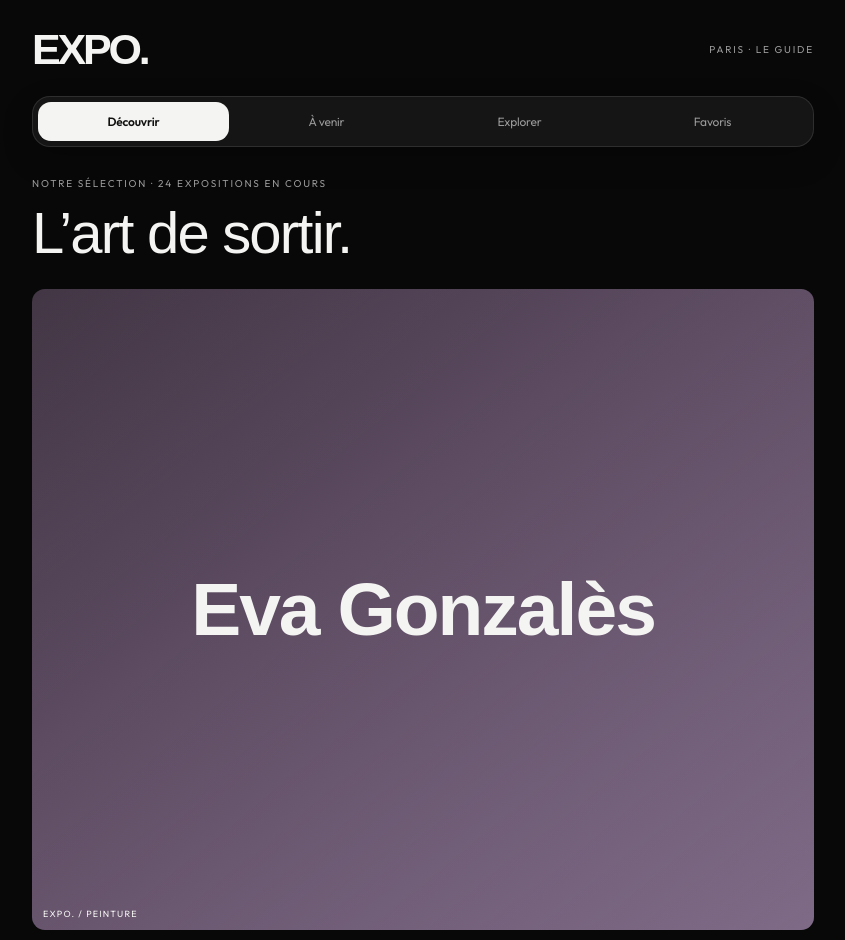
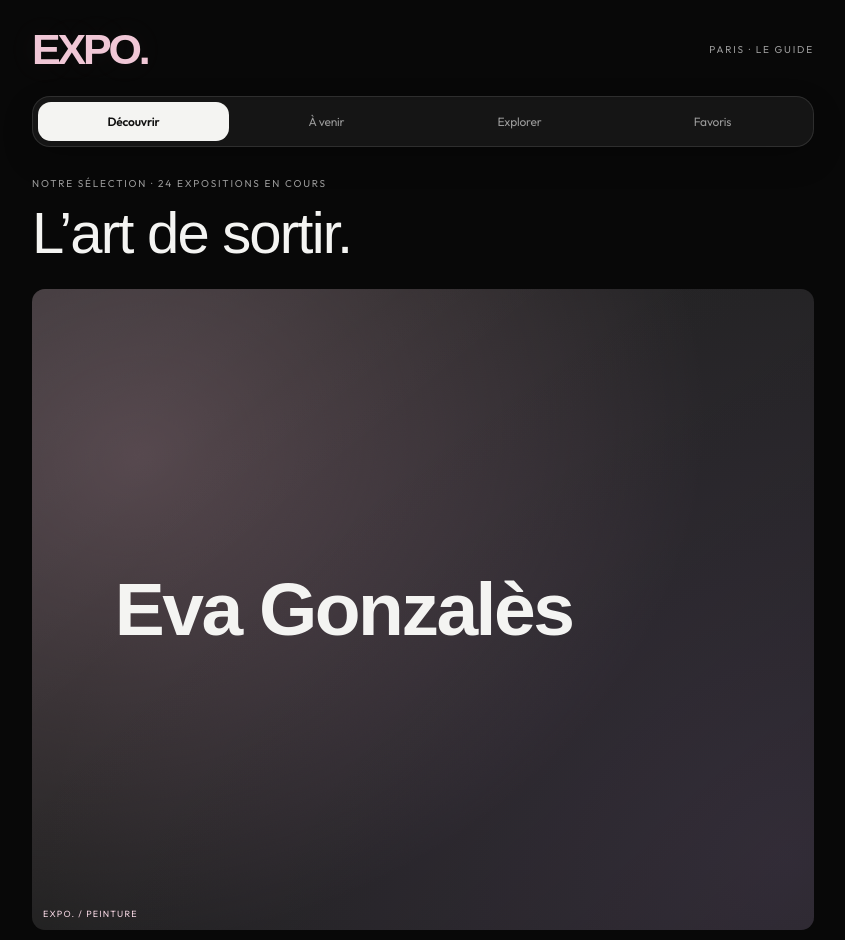
Before and after one commit to jeromelemoine75/Expo-paris, a plain HTML site: page index.html in a window 1280 px wide. Shown: the top 940 px of the page, without its empty margins (217-1062 px from the left). Drawn offline with Linux system fonts and the light colour scheme; a web font is replaced by a local one.

Commit message:
Pale pink EXPO logo and polished editorial placeholders

```diff
--- a/style.css
+++ b/style.css
@@ -67,3 +67,13 @@ body,button,input,select{font-family:'Outfit',sans-serif}
 .search{border-radius:12px;padding:16px}
 .link{border-radius:12px}
 @media(prefers-reduced-motion:reduce){.tile,.tile.is-visible{opacity:1;transform:none!important;transition:none!important}.tile .art img{transform:none!important;transition:none!important}}
+
+/* EXPO. editorial palette */
+.logo{color:#f0c7d6;text-shadow:0 0 35px rgba(240,199,214,.08)}
+.art-editorial{background:#222!important;position:relative}
+.art-editorial:before{content:"";position:absolute;inset:-35%;background:radial-gradient(ellipse at 32% 30%,rgba(242,183,208,.24),transparent 45%),radial-gradient(ellipse at 72% 80%,rgba(131,102,155,.23),transparent 55%);transform:rotate(-14deg)}
+.art-editorial span{font-size:clamp(20px,4vw,40px);line-height:1.02;letter-spacing:-1.2px;word-break:normal;overflow-wrap:anywhere;padding:24px!important;text-align:left;align-self:center;width:100%;font-weight:600}
+.hero .art-editorial span{font-size:clamp(37px,8vw,75px);letter-spacing:-2.5px;max-width:85%}
+.art-editorial em{color:#f2d3df}
+.art-credit{position:absolute;bottom:11px;right:11px;font-size:8px;max-width:55%;text-align:right;z-index:3;color:white;text-shadow:0 1px 5px #000}
+.art.has-image span{display:none}
```
